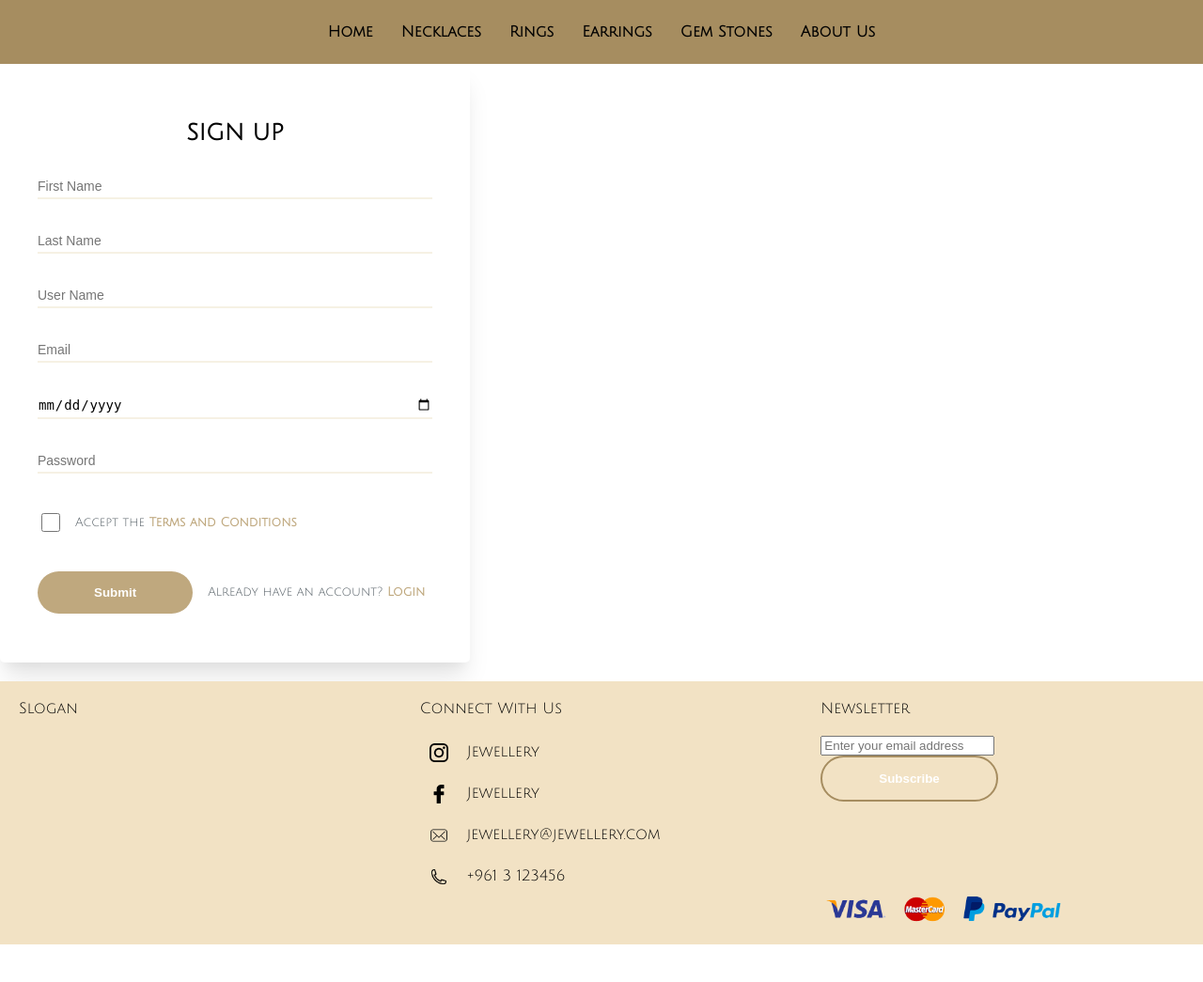
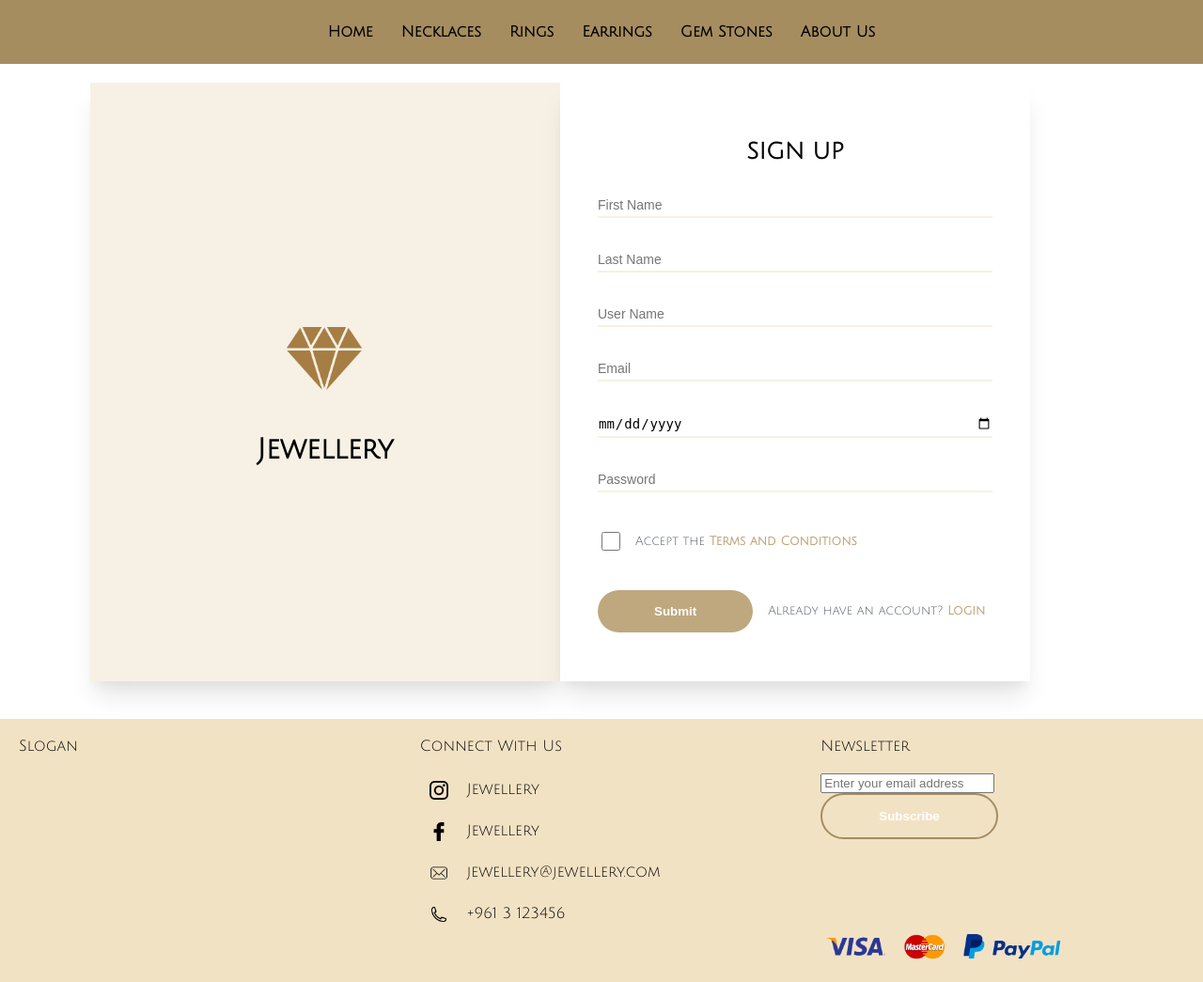
Before and after one commit to sana-al-rayess/fullstack-ecommerce-project, a PHP site: page /signup-menu.html in a window 1280 px wide. Shown: the part 160-1205 px from the top of the page at 94% size. Before the commit the page ends 1165 px from the top, so only its background shows below. Run offline with PHP 8.4, Linux system fonts and the light colour scheme.

Commit message:
summed up signup page

```diff
--- a/signup-menu.html
+++ b/signup-menu.html
@@ -35,9 +35,19 @@
             <div class="nav-item">About Us</div>
         </div>
 
+    <div class="all-wrap">
+        <div class="image-wrap">
 
+            <div>
+                <img class="image-diamond" src="./images/logo.png" alt="Logo">
+            </div>
+            <div class="shop-name1">
+                Jewellery
+            </div>
+        </div>
 
         <div class="signup-wrap">
+
             <div class="signup-top">
                 <h2 class="signup-header">Sign up</h2>
                 <div class="input-wrap">
@@ -73,6 +83,7 @@
         </div>
 
 
+    </div>
 
     <footer class="footer">
         <div class="slogan">Slogan</div>
--- a/styles/signup-style.css
+++ b/styles/signup-style.css
@@ -198,6 +198,21 @@
   flex-grow: 1;
 
 } */
+.image-diamond {
+  height: 70px;
+  width: auto;
+  padding-top: 40px;
+}
+.shop-name1 {
+
+  text-align: center;
+  font-size: 30px;
+  /* position: relative; */
+  /* padding-left: 130px; */
+  font-weight: 1000;
+  padding-top: 40px;
+  padding-bottom: 10px;
+}
 
 body {
   margin: 0;
@@ -207,14 +222,50 @@ body {
   flex-direction: column;
   font-family: 'Julius Sans One';
 }
+.logo {
+  height: 70px;
+  width: auto;
+  /* padding-left: 20px;
+  margin-top: 20px; */
+  /* position: relative; */
+
+padding-top: 40px;
+}
 
 
+.all-wrap {
+  margin: 20px;
+  width: 90%;
+  display: flex;
+  flex-wrap: wrap;
+  justify-content: center;
+  /* box-shadow: 0 20px 25px -5px rgba(0,0,0,0.1), 0 10px 10px -5px rgba(0,0,0,0.04); */
+
+}
+.image-wrap {
+  background-color: #f6f1e4;
+  box-shadow: 0 20px 25px -5px rgba(0,0,0,0.1), 0 10px 10px -5px rgba(0,0,0,0.04);
+  display: flex;
+  flex-direction: column;
+  justify-content: center;
+  align-items: center;
+  width: 500px;
+  margin-bottom: 20px;
+  /* border-radius: 5px; */
+  /* width: 50%; */
+
+}
+@media (max-width: 1200px) {
+  .image-wrap{
+    margin-bottom: 0px;
+  }
+}
 
 .signup-wrap {
   width: 500px;
   box-shadow: 0 20px 25px -5px rgba(0,0,0,0.1), 0 10px 10px -5px rgba(0,0,0,0.04);
   background-color: white;
-  border-radius: 5px;
+  /* border-radius: 5px; */
   margin-bottom: 20px;
 }
 
```
